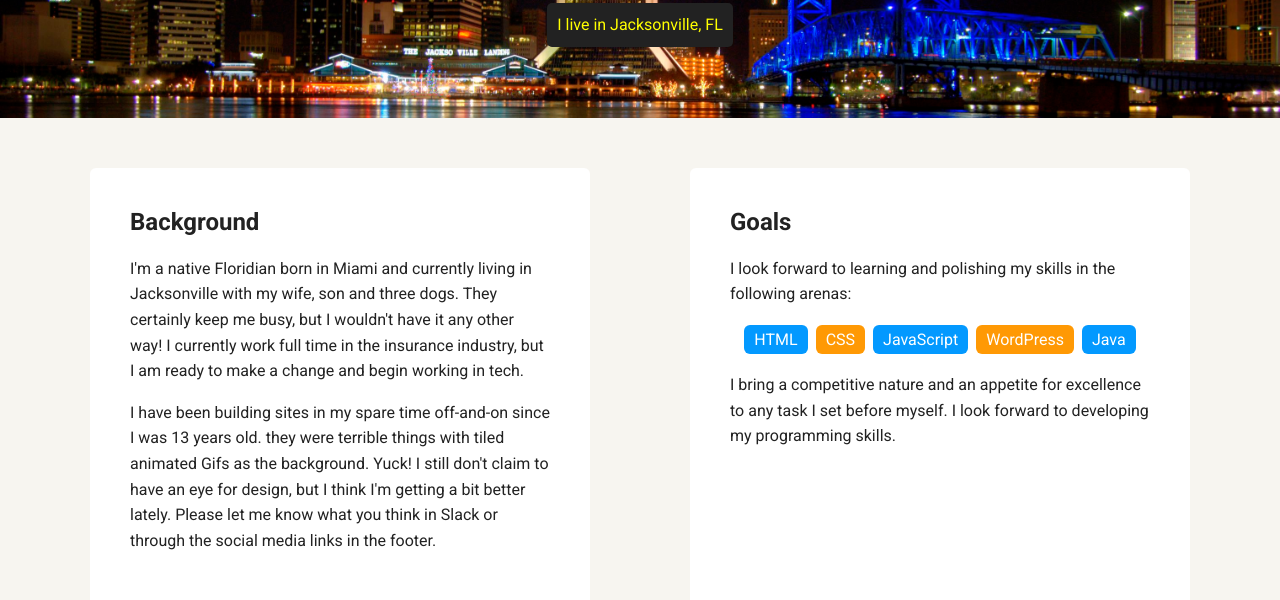
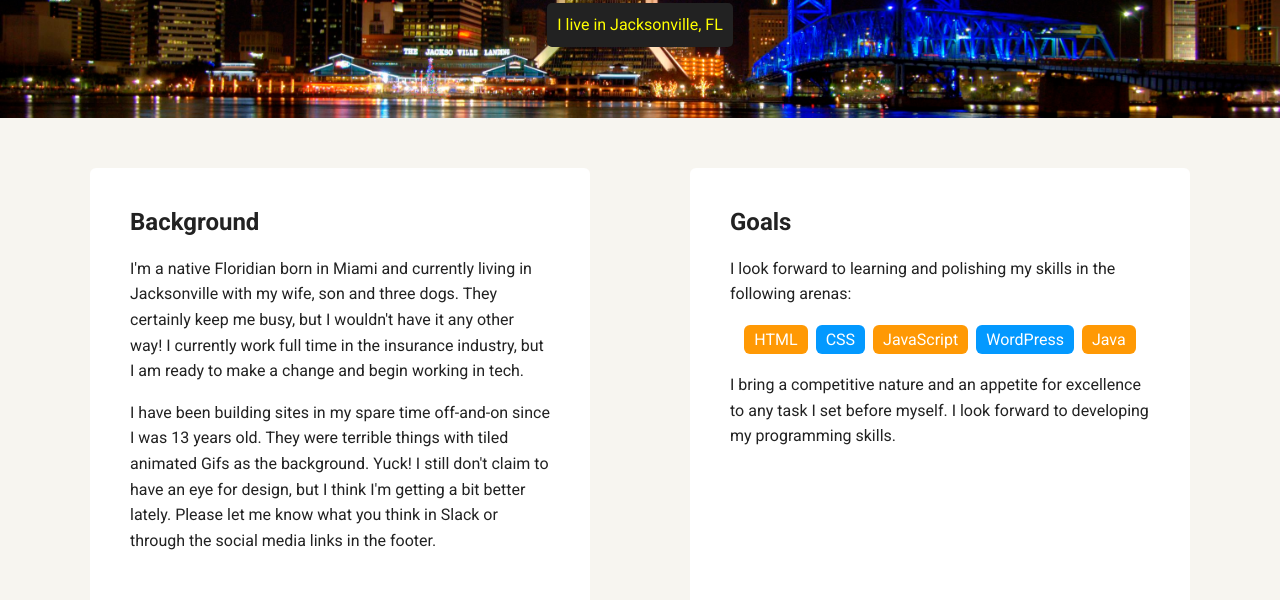
Before and after one commit to tonedeaf310/td-Project1, a plain HTML site: page index.html in a window 1280 px wide. Shown: the part 352-952 px from the top of the page. Drawn offline with Linux system fonts and the light colour scheme; a web font is replaced by a local one.

Commit message:
Small update to styles and Spell Check

```diff
--- a/index.html
+++ b/index.html
@@ -2,7 +2,7 @@
 <html lang="en">
 <head>
   <meta charset="utf-8">
-  <title>Tony Hernandez's Profile</title>
+  <title>Tony Hernandez | Profile</title>
   <meta name="viewport" content="width=device-width, initial-scale=1.0">
   <link rel="stylesheet" href="styles.css">
   <link href="https://fonts.googleapis.com/css?family=Muli%7CRoboto:400,300,500,700,900" rel="stylesheet"></head>
@@ -26,7 +26,7 @@
       <div class="card">
         <h2>Background</h2>
         <p>I'm a native Floridian born in Miami and currently living in Jacksonville with my wife, son and three dogs. They certainly keep me busy, but I wouldn't have it any other way! I currently work full time in the insurance industry, but I am ready to make a change and begin working in tech.</p>
-        <p>I have been building sites in my spare time off-and-on since I was 13 years old. they were terrible things with tiled animated Gifs as the background. Yuck! I still don't claim to have an eye for design, but I think I'm getting a bit better lately. Please let me know what you think in Slack or through the social media links in the footer.</p>
+        <p>I have been building sites in my spare time off-and-on since I was 13 years old. They were terrible things with tiled animated Gifs as the background. Yuck! I still don't claim to have an eye for design, but I think I'm getting a bit better lately. Please let me know what you think in Slack or through the social media links in the footer.</p>
       </div>
 
       <div class="card">
--- a/styles.css
+++ b/styles.css
@@ -116,7 +116,7 @@ ul.skills {
   margin: 2px;
 }
 
-.skills li:nth-child(odd) {
+.skills li:nth-child(even) {
   background: #0399ff;
 }
 
```
Also changed, not shown: experience.html (+3 -3 lines).
